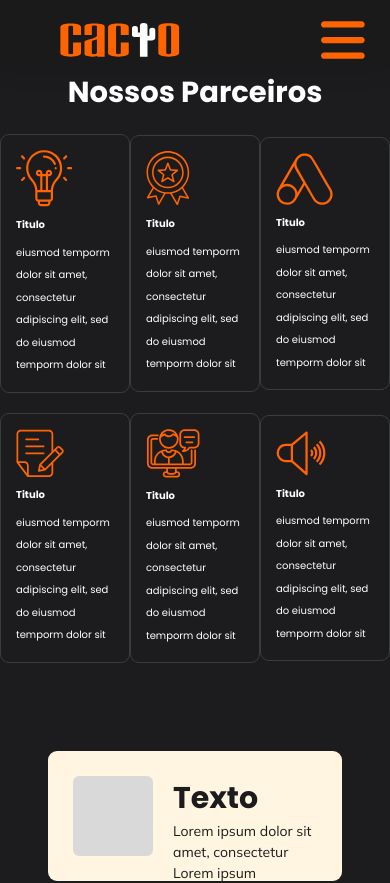
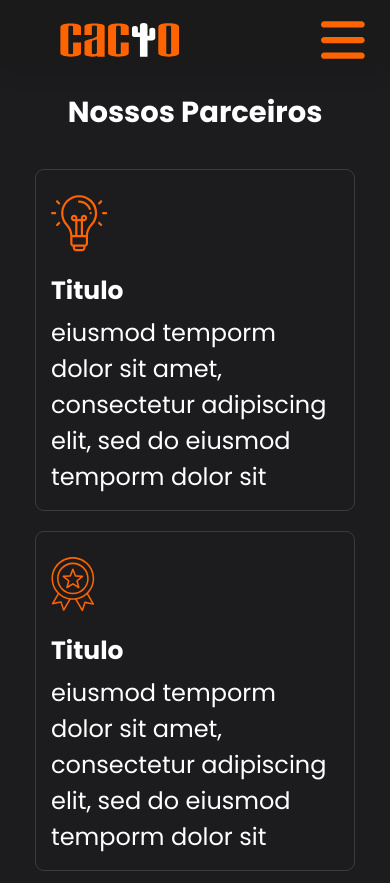
Before and after one commit to ajulabs/cacto-web, a Vue app: page /Beneficios in a window 390 px wide. Shown: the top 883 px of the page. Built offline with nearby package versions, Linux system fonts and the light colour scheme; a web font is replaced by a local one.

Commit message:
update responsive screens

```diff
--- a/src/components/CardPlanos.vue
+++ b/src/components/CardPlanos.vue
@@ -45,20 +45,22 @@ const props=defineProps ({
 </template>
 
 <style scoped>
-
+.container-card {
+    width: 100%;
+    max-width: 300px;
+    display: flex;
+    align-items: center;
+}
 .contentCard {
-    width: 21rem;
+    width: 300px;
     display: flex;
     flex-direction: column;
-    justify-content: center;
     align-items: center;
     padding: 1rem;
     border-radius: 1rem;
     background-color: #171717;
     border: solid 0.96px rgba(255, 255, 255, 0.1)
 }
-
-
 .contentCard h2 {
     font-family: 'poppins', sans-serif;
     font-weight: 300;
@@ -66,7 +68,6 @@ const props=defineProps ({
     line-height: 2rem;
     color: #FFFFFF;
 }
-
 .contentCard h1 {
     font-family: 'poppins';
     font-weight: 600;
@@ -74,7 +75,6 @@ const props=defineProps ({
     line-height: 3.358rem;
     color: #FFFFFF;
 }
-
 .contentCard p {
     font-family: 'Poppins';
     font-weight: 200;
@@ -82,7 +82,6 @@ const props=defineProps ({
     line-height: 2rem;
     color: #A0A3AA;
 }
-
 .LinDiv {
     border: 0;
     height: 1px;
@@ -91,8 +90,6 @@ const props=defineProps ({
     margin: .7rem;
     opacity: 40%;
 }
-
-
 .btn button {
     width: 11.379rem;
     height: 2.879rem;
@@ -108,8 +105,8 @@ const props=defineProps ({
     font-weight: 600;
     cursor: pointer;
 }
-
 .selected {
+    width: 100%;
     border-radius: 1rem;
     border: 0.96px solid transparent;
     background: linear-gradient(320deg, #FF6400, #FFD3B7);
--- a/src/components/Footer.vue
+++ b/src/components/Footer.vue
@@ -229,7 +229,7 @@ import Line from './Line.vue';
     }
 }
 
-@media (max-width: 375px) {
+@media (max-width: 768px) {
     .footer-container {
         padding: 1rem;
         margin: 0 auto;
--- a/src/components/Header.vue
+++ b/src/components/Header.vue
@@ -219,7 +219,7 @@ const handleMenuClick = () => {
     }
     }
 
-    @media (max-width: 384px) {
+    @media (max-width: 380px) {
         .menu-ic {
             margin-right: 8rem;
             margin-left: 2rem;
--- a/src/components/Service.vue
+++ b/src/components/Service.vue
@@ -22,8 +22,8 @@ const props = defineProps({
 
 <style scoped>
 .container-Serv {
-    width: 20rem;
-    height: 24.733;
+    width: 100%;
+    max-width: 1360px;
     display: flex;
     justify-content: flex-start;
     align-items: start;
@@ -33,20 +33,24 @@ const props = defineProps({
     border: 1px solid #3A3B3E;
     border-radius: .9rem;
 }
+.content-Icon {
+    font-size: 2rem;
+    padding: 1rem 1rem 1rem 0 ;
+}
 .container-Serv h2 {
     color: #FFFFFF;
     font-family: 'poppins';
     font-weight: 700;
-    font-size: 1rem;
-    line-height: 2.25rem;
+    font-size: 2.5rem;
+    line-height: 3.8rem;
 }
 
 .container-Serv p {
     color: #FFFFFF;
     font-family: 'poppins';
     font-weight: 300;
-    font-size: 1rem;
-    line-height: 2.25rem;
+    font-size: 2.4rem;
+    line-height: 3.6rem;
 }
 
 
--- a/src/views/Beneficios.vue
+++ b/src/views/Beneficios.vue
@@ -57,6 +57,11 @@ import Service from '@/components/Service.vue';
 
 <style scoped>
 
+.container {
+    max-width: 1360px;
+    margin: 0 auto;
+    padding: 2rem;
+}
 .DivTitle {
     margin-top: 2.3rem;
     margin-bottom: 2rem;
@@ -64,18 +69,17 @@ import Service from '@/components/Service.vue';
     justify-content: center;
     align-items: center;
 }
-
 .Brand {
-    display: flex;
-    justify-content: space-evenly;
-    align-items: center;
-    margin-bottom: 2rem;
+    display: grid;
+    grid-template-columns: repeat(3, 1fr);
+    justify-content: center;
+    flex-wrap: wrap;
+    gap: 2rem;
+    padding: 15px;
 }
-
 .title {
     padding: 4.8rem 0 2.8rem 0;
 }
-
 .title h1 {
     font-family: 'Poppins', sans-serif;
     font-weight: 700;
@@ -83,4 +87,15 @@ import Service from '@/components/Service.vue';
     align-items: center;
     color: #FFFFFF;
 }
+
+@media (max-width: 768px ) {
+    .Brand {
+        grid-template-columns: repeat(2, 1fr);
+    }
+}
+@media (max-width: 568px ) {
+    .Brand {
+        grid-template-columns: repeat(1, 1fr);
+    }
+}
 </style>
--- a/src/views/Planos.vue
+++ b/src/views/Planos.vue
@@ -20,6 +20,7 @@ const selectCard = (cardId) => {
             <p>eiusmod temporm dolor sit amet, consectetur adipiscing elit, sed do eiusmod temporm dolor sit</p>
         </div>
         <div class="card">
+            <div class="plaOne">
                 <CardPlanos
                     :class="{selected: selectedCard === 'planoX'}"
                     :is-selected="selectCard === 'planoX'"
@@ -52,7 +53,9 @@ const selectCard = (cardId) => {
                         </label>
                     </div>
                 </CardPlanos>
+            </div>
 
+            <div class="planTwo">
                 <CardPlanos
                     :class="{selected: selectedCard === 'planoY'}"
                     :is-selected="selectCard === 'planoY'"
@@ -85,7 +88,9 @@ const selectCard = (cardId) => {
                         </label>
                     </div>
                 </CardPlanos>
+            </div>
 
+            <div class="planThree">
                 <CardPlanos
                     :class="{selected: selectedCard === 'planoZ'}"
                     :is-selected="selectCard === 'planoZ'"
@@ -120,17 +125,16 @@ const selectCard = (cardId) => {
                 </CardPlanos>
             </div>
         </div>
+    </div>
 </template>
 
 <style scoped>
 .containerPlan {
+    max-width: 1350px;
     padding-top: 4.8rem;
-    display: flex;
-    flex-direction: column;
-    justify-content: space-evenly;
+    margin: 0 auto;
     align-items: center;
 }
-
 .imgPlan img {
     max-width: 100%;
     height: 100%;
@@ -138,14 +142,12 @@ const selectCard = (cardId) => {
     margin: 0 auto;
 
 }
-
 .text {
     display: flex;
     justify-content: center;
     align-items: center;
     flex-direction: column;
 }
-
 .text h2 {
     font-family: "Poppins", sans-serif;
     font-weight: 500;
@@ -154,7 +156,6 @@ const selectCard = (cardId) => {
     text-align: center;
     color: #FFFFFF;
 }
-
 .text p {
     font-family: "Poppins", sans-serif;
     font-weight: 300;
@@ -163,12 +164,19 @@ const selectCard = (cardId) => {
     text-align: center;
     color: #FFFFFF;
 }
-
+.card-container {
+    width: 100%;
+    display: flex;
+    justify-content: space-between;
+    align-items: center;
+}
 .card {
-    width: 90rem;
-    display: flex;
-    justify-content: space-evenly;
-    align-items: flex-start;
+    width: 100%;
+    max-width: 1350px;
+    display: grid;
+    grid-template-columns: repeat(3, auto);
+    justify-content: space-between;
+    gap: 2rem;
     margin-top: 2.5rem;
 }
 
@@ -179,12 +187,10 @@ const selectCard = (cardId) => {
     padding-right: 5.2rem;
     margin: 0.5rem;
 }
-
 .checkbox-container label {
     margin-left: 1rem;
     color: #FFFFFF;
 }
-
 .round-checkbox {
     appearance: none;
     width: 20px;
@@ -196,7 +202,6 @@ const selectCard = (cardId) => {
     position: relative;
     transition: border-color 0.3s;
 }
-
 .round-checkbox:checked {
     background-color: #FF6400;
 }
@@ -209,12 +214,17 @@ const selectCard = (cardId) => {
 
 /* Todo revisar responsividade */
 
-@media (max-width:463px){
+@media (max-width:768px){
     .card {
-        display: flex;
-        flex-direction: column;
-        justify-content: space-evenly;
-        align-items: center;
+        grid-template-columns: repeat(2, 1fr);
+        gap: 2rem;
+    }
+}
+
+@media (max-width: 480px ) {
+    .card {
+        grid-template-columns: repeat(1, 1fr);
+        gap: 2rem;
     }
 }
 
```
Lines whose indentation alone changed are shown as unchanged.
